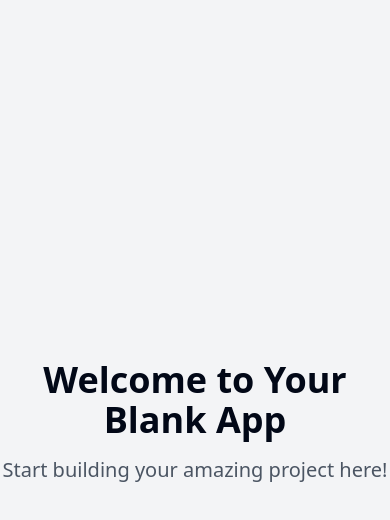
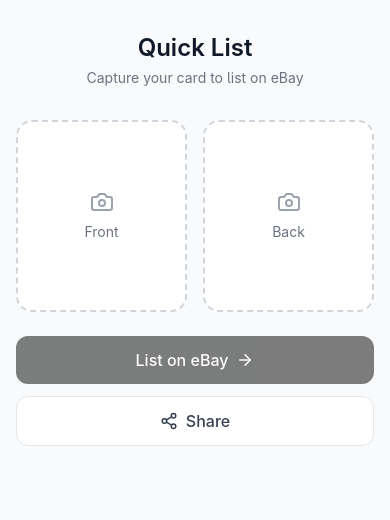
Before and after one commit to Mr-bgrand/rapid-card-lister, a React (Vite) app: page / in a window 390 px wide. Shown: the top 520 px of the page. Built offline with nearby package versions, Linux system fonts and the light colour scheme.

Commit message:
Implement card listing application
Implements a mobile-first application for listing trading cards on eBay, including account setup, image capture, real-time processing, historical sales data integration, and one-click actions.

```diff
--- a/package.json
+++ b/package.json
@@ -45,6 +45,7 @@
     "cmdk": "^1.0.0",
     "date-fns": "^3.6.0",
     "embla-carousel-react": "^8.3.0",
+    "framer-motion": "^12.4.1",
     "input-otp": "^1.2.4",
     "lucide-react": "^0.462.0",
     "next-themes": "^0.3.0",
--- a/src/index.css
+++ b/src/index.css
@@ -1,3 +1,4 @@
+
 @tailwind base;
 @tailwind components;
 @tailwind utilities;
@@ -5,88 +6,25 @@
 @layer base {
   :root {
     --background: 0 0% 100%;
-    --foreground: 222.2 84% 4.9%;
-
+    --foreground: 0 0% 3.9%;
     --card: 0 0% 100%;
-    --card-foreground: 222.2 84% 4.9%;
-
+    --card-foreground: 0 0% 3.9%;
     --popover: 0 0% 100%;
-    --popover-foreground: 222.2 84% 4.9%;
-
-    --primary: 222.2 47.4% 11.2%;
-    --primary-foreground: 210 40% 98%;
-
-    --secondary: 210 40% 96.1%;
-    --secondary-foreground: 222.2 47.4% 11.2%;
-
-    --muted: 210 40% 96.1%;
-    --muted-foreground: 215.4 16.3% 46.9%;
-
-    --accent: 210 40% 96.1%;
-    --accent-foreground: 222.2 47.4% 11.2%;
-
+    --popover-foreground: 0 0% 3.9%;
+    --primary: 0 0% 9%;
+    --primary-foreground: 0 0% 98%;
+    --secondary: 0 0% 96.1%;
+    --secondary-foreground: 0 0% 9%;
+    --muted: 0 0% 96.1%;
+    --muted-foreground: 0 0% 45.1%;
+    --accent: 0 0% 96.1%;
+    --accent-foreground: 0 0% 9%;
     --destructive: 0 84.2% 60.2%;
-    --destructive-foreground: 210 40% 98%;
-
-    --border: 214.3 31.8% 91.4%;
-    --input: 214.3 31.8% 91.4%;
-    --ring: 222.2 84% 4.9%;
-
-    --radius: 0.5rem;
-
-    --sidebar-background: 0 0% 98%;
-
-    --sidebar-foreground: 240 5.3% 26.1%;
-
-    --sidebar-primary: 240 5.9% 10%;
-
-    --sidebar-primary-foreground: 0 0% 98%;
-
-    --sidebar-accent: 240 4.8% 95.9%;
-
-    --sidebar-accent-foreground: 240 5.9% 10%;
-
-    --sidebar-border: 220 13% 91%;
-
-    --sidebar-ring: 217.2 91.2% 59.8%;
-  }
-
-  .dark {
-    --background: 222.2 84% 4.9%;
-    --foreground: 210 40% 98%;
-
-    --card: 222.2 84% 4.9%;
-    --card-foreground: 210 40% 98%;
-
-    --popover: 222.2 84% 4.9%;
-    --popover-foreground: 210 40% 98%;
-
-    --primary: 210 40% 98%;
-    --primary-foreground: 222.2 47.4% 11.2%;
-
-    --secondary: 217.2 32.6% 17.5%;
-    --secondary-foreground: 210 40% 98%;
-
-    --muted: 217.2 32.6% 17.5%;
-    --muted-foreground: 215 20.2% 65.1%;
-
-    --accent: 217.2 32.6% 17.5%;
-    --accent-foreground: 210 40% 98%;
-
-    --destructive: 0 62.8% 30.6%;
-    --destructive-foreground: 210 40% 98%;
-
-    --border: 217.2 32.6% 17.5%;
-    --input: 217.2 32.6% 17.5%;
-    --ring: 212.7 26.8% 83.9%;
-    --sidebar-background: 240 5.9% 10%;
-    --sidebar-foreground: 240 4.8% 95.9%;
-    --sidebar-primary: 224.3 76.3% 48%;
-    --sidebar-primary-foreground: 0 0% 100%;
-    --sidebar-accent: 240 3.7% 15.9%;
-    --sidebar-accent-foreground: 240 4.8% 95.9%;
-    --sidebar-border: 240 3.7% 15.9%;
-    --sidebar-ring: 217.2 91.2% 59.8%;
+    --destructive-foreground: 0 0% 98%;
+    --border: 0 0% 89.8%;
+    --input: 0 0% 89.8%;
+    --ring: 0 0% 3.9%;
+    --radius: 1rem;
   }
 }
 
@@ -94,8 +32,20 @@
   * {
     @apply border-border;
   }
-
   body {
-    @apply bg-background text-foreground;
+    @apply bg-background text-foreground antialiased;
+    font-feature-settings: "ss01" on, "ss02" on, "cv01" on, "cv02" on;
+    -webkit-tap-highlight-color: transparent;
   }
 }
+
+.backdrop-blur-sm {
+  backdrop-filter: blur(8px);
+  -webkit-backdrop-filter: blur(8px);
+}
+
+@supports not (backdrop-filter: blur(8px)) {
+  .backdrop-blur-sm {
+    background-color: rgba(0, 0, 0, 0.7);
+  }
+}
--- a/src/pages/Index.tsx
+++ b/src/pages/Index.tsx
@@ -1,11 +1,101 @@
-// Update this page (the content is just a fallback if you fail to update the page)
+
+import { useState } from "react";
+import { Camera, X, Share2, ArrowRight } from "lucide-react";
+import { motion } from "framer-motion";
 
 const Index = () => {
+  const [images, setImages] = useState<{
+    front: string | null;
+    back: string | null;
+  }>({
+    front: null,
+    back: null,
+  });
+
+  const handleCapture = (type: "front" | "back") => {
+    // Simulated camera capture - in production, this would use the device camera
+    const mockImage = `https://via.placeholder.com/400x600?text=${type}`;
+    setImages((prev) => ({ ...prev, [type]: mockImage }));
+  };
+
+  const removeImage = (type: "front" | "back") => {
+    setImages((prev) => ({ ...prev, [type]: null }));
+  };
+
+  const handleList = () => {
+    // In production, this would handle the eBay listing creation
+    console.log("Creating eBay listing...");
+  };
+
   return (
-    <div className="min-h-screen flex items-center justify-center bg-gray-100">
-      <div className="text-center">
-        <h1 className="text-4xl font-bold mb-4">Welcome to Your Blank App</h1>
-        <p className="text-xl text-gray-600">Start building your amazing project here!</p>
+    <div className="min-h-screen bg-gray-50">
+      <div className="max-w-md mx-auto p-4">
+        {/* Header */}
+        <motion.div
+          initial={{ opacity: 0, y: -20 }}
+          animate={{ opacity: 1, y: 0 }}
+          className="text-center mb-8 pt-4"
+        >
+          <h1 className="text-2xl font-semibold text-gray-900">Quick List</h1>
+          <p className="text-sm text-gray-500 mt-1">Capture your card to list on eBay</p>
+        </motion.div>
+
+        {/* Card Capture Section */}
+        <div className="grid grid-cols-2 gap-4 mb-6">
+          {["front", "back"].map((side) => (
+            <motion.div
+              key={side}
+              initial={{ opacity: 0, scale: 0.95 }}
+              animate={{ opacity: 1, scale: 1 }}
+              className="relative"
+            >
+              {images[side as "front" | "back"] ? (
+                <div className="relative rounded-2xl overflow-hidden shadow-sm">
+                  <img
+                    src={images[side as "front" | "back"]!}
+                    alt={`Card ${side}`}
+                    className="w-full h-48 object-cover"
+                  />
+                  <button
+                    onClick={() => removeImage(side as "front" | "back")}
+                    className="absolute top-2 right-2 p-1.5 bg-black/50 rounded-full text-white backdrop-blur-sm"
+                  >
+                    <X size={16} />
+                  </button>
+                </div>
+              ) : (
+                <button
+                  onClick={() => handleCapture(side as "front" | "back")}
+                  className="w-full h-48 rounded-2xl border-2 border-dashed border-gray-300 flex flex-col items-center justify-center bg-white transition-all hover:border-gray-400 active:bg-gray-50"
+                >
+                  <Camera className="w-6 h-6 text-gray-400 mb-2" />
+                  <span className="text-sm text-gray-500 capitalize">{side}</span>
+                </button>
+              )}
+            </motion.div>
+          ))}
+        </div>
+
+        {/* Action Buttons */}
+        <motion.div
+          initial={{ opacity: 0, y: 20 }}
+          animate={{ opacity: 1, y: 0 }}
+          className="space-y-3"
+        >
+          <button
+            onClick={handleList}
+            disabled={!images.front || !images.back}
+            className="w-full py-3 px-4 bg-black text-white rounded-xl font-medium flex items-center justify-center space-x-2 disabled:opacity-50 disabled:cursor-not-allowed transition-all hover:bg-gray-900 active:bg-gray-800"
+          >
+            <span>List on eBay</span>
+            <ArrowRight size={18} />
+          </button>
+
+          <button className="w-full py-3 px-4 bg-white text-gray-700 rounded-xl font-medium flex items-center justify-center space-x-2 border border-gray-200 transition-all hover:bg-gray-50 active:bg-gray-100">
+            <Share2 size={18} />
+            <span>Share</span>
+          </button>
+        </motion.div>
       </div>
     </div>
   );
--- a/tailwind.config.ts
+++ b/tailwind.config.ts
@@ -1,96 +1,93 @@
+
 import type { Config } from "tailwindcss";
 
 export default {
   darkMode: ["class"],
-	content: [
-		"./pages/**/*.{ts,tsx}",
-		"./components/**/*.{ts,tsx}",
-		"./app/**/*.{ts,tsx}",
-		"./src/**/*.{ts,tsx}",
-	],
+  content: ["./pages/**/*.{ts,tsx}", "./components/**/*.{ts,tsx}", "./app/**/*.{ts,tsx}", "./src/**/*.{ts,tsx}"],
   prefix: "",
   theme: {
     container: {
       center: true,
-			padding: '2rem',
+      padding: "2rem",
       screens: {
-				'2xl': '1400px'
-			}
+        "2xl": "1400px",
+      },
     },
     extend: {
       colors: {
-				border: 'hsl(var(--border))',
-				input: 'hsl(var(--input))',
-				ring: 'hsl(var(--ring))',
-				background: 'hsl(var(--background))',
-				foreground: 'hsl(var(--foreground))',
+        border: "hsl(var(--border))",
+        input: "hsl(var(--input))",
+        ring: "hsl(var(--ring))",
+        background: "hsl(var(--background))",
+        foreground: "hsl(var(--foreground))",
         primary: {
-					DEFAULT: 'hsl(var(--primary))',
-					foreground: 'hsl(var(--primary-foreground))'
+          DEFAULT: "hsl(var(--primary))",
+          foreground: "hsl(var(--primary-foreground))",
         },
         secondary: {
-					DEFAULT: 'hsl(var(--secondary))',
-					foreground: 'hsl(var(--secondary-foreground))'
+          DEFAULT: "hsl(var(--secondary))",
+          foreground: "hsl(var(--secondary-foreground))",
         },
         destructive: {
-					DEFAULT: 'hsl(var(--destructive))',
-					foreground: 'hsl(var(--destructive-foreground))'
+          DEFAULT: "hsl(var(--destructive))",
+          foreground: "hsl(var(--destructive-foreground))",
         },
         muted: {
-					DEFAULT: 'hsl(var(--muted))',
-					foreground: 'hsl(var(--muted-foreground))'
+          DEFAULT: "hsl(var(--muted))",
+          foreground: "hsl(var(--muted-foreground))",
         },
         accent: {
-					DEFAULT: 'hsl(var(--accent))',
-					foreground: 'hsl(var(--accent-foreground))'
+          DEFAULT: "hsl(var(--accent))",
+          foreground: "hsl(var(--accent-foreground))",
         },
         popover: {
-					DEFAULT: 'hsl(var(--popover))',
-					foreground: 'hsl(var(--popover-foreground))'
+          DEFAULT: "hsl(var(--popover))",
+          foreground: "hsl(var(--popover-foreground))",
         },
         card: {
-					DEFAULT: 'hsl(var(--card))',
-					foreground: 'hsl(var(--card-foreground))'
+          DEFAULT: "hsl(var(--card))",
+          foreground: "hsl(var(--card-foreground))",
         },
-				sidebar: {
-					DEFAULT: 'hsl(var(--sidebar-background))',
-					foreground: 'hsl(var(--sidebar-foreground))',
-					primary: 'hsl(var(--sidebar-primary))',
-					'primary-foreground': 'hsl(var(--sidebar-primary-foreground))',
-					accent: 'hsl(var(--sidebar-accent))',
-					'accent-foreground': 'hsl(var(--sidebar-accent-foreground))',
-					border: 'hsl(var(--sidebar-border))',
-					ring: 'hsl(var(--sidebar-ring))'
-				}
+      },
+      fontFamily: {
+        sans: [
+          "-apple-system",
+          "BlinkMacSystemFont",
+          "SF Pro Display",
+          "system-ui",
+          "sans-serif",
+        ],
       },
       borderRadius: {
-				lg: 'var(--radius)',
-				md: 'calc(var(--radius) - 2px)',
-				sm: 'calc(var(--radius) - 4px)'
+        lg: "var(--radius)",
+        md: "calc(var(--radius) - 2px)",
+        sm: "calc(var(--radius) - 4px)",
       },
       keyframes: {
-				'accordion-down': {
-					from: {
-						height: '0'
+        "accordion-down": {
+          from: { height: "0" },
+          to: { height: "var(--radix-accordion-content-height)" },
         },
-					to: {
-						height: 'var(--radix-accordion-content-height)'
-					}
+        "accordion-up": {
+          from: { height: "var(--radix-accordion-content-height)" },
+          to: { height: "0" },
         },
-				'accordion-up': {
-					from: {
-						height: 'var(--radix-accordion-content-height)'
+        "fade-in": {
+          "0%": { opacity: "0" },
+          "100%": { opacity: "1" },
         },
-					to: {
-						height: '0'
-					}
-				}
+        "slide-up": {
+          "0%": { transform: "translateY(10px)", opacity: "0" },
+          "100%": { transform: "translateY(0)", opacity: "1" },
+        },
       },
       animation: {
-				'accordion-down': 'accordion-down 0.2s ease-out',
-				'accordion-up': 'accordion-up 0.2s ease-out'
-			}
-		}
+        "accordion-down": "accordion-down 0.2s ease-out",
+        "accordion-up": "accordion-up 0.2s ease-out",
+        "fade-in": "fade-in 0.3s ease-out",
+        "slide-up": "slide-up 0.3s ease-out",
+      },
+    },
   },
   plugins: [require("tailwindcss-animate")],
 } satisfies Config;
```
Also changed, not shown: 1 other file (tests, documents, lock files or other folders). Lines whose indentation alone changed are shown as unchanged.
